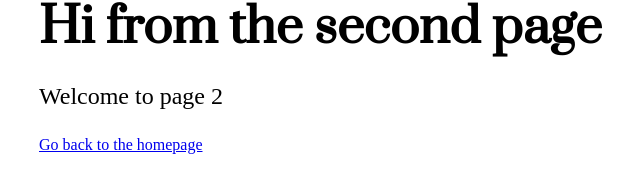
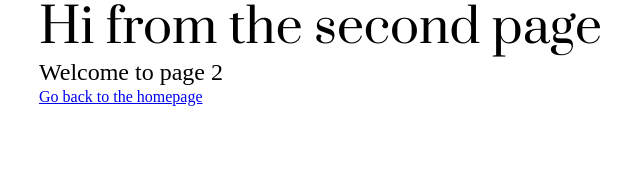
Before and after one commit to chidodev/react-gatsby-project, a Gatsby site: page /page-2 in a window 1280 px wide. Shown: the whole page, without its empty margins (17-657 px from the left). Built offline with nearby package versions, Linux system fonts and the light colour scheme; Gatsby itself is replaced by a stand-in of ours; a web font is replaced by a local one.

Commit message:
:lipstick: Minor global styling fixes

```diff
--- a/src/styles/GlobalStyles.js
+++ b/src/styles/GlobalStyles.js
@@ -11,8 +11,9 @@ const GlobalStyles = createGlobalStyle`
     font-family: ${props => props.theme.font.secondary};
   }
 
-  h1, h2, h3 {
+  h1, h2, h3, p {
     margin: 0;
+    font-weight: normal;
   }
 
   h1, h2 {
```
